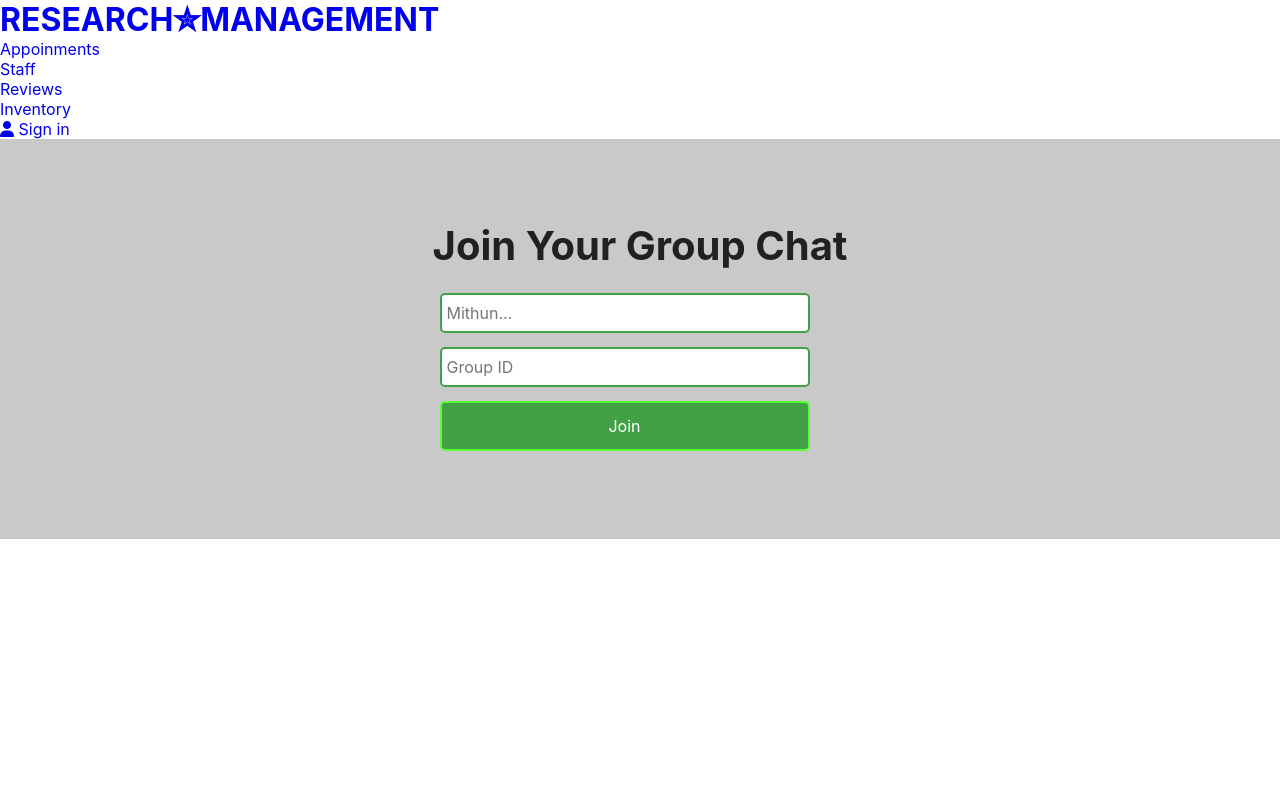
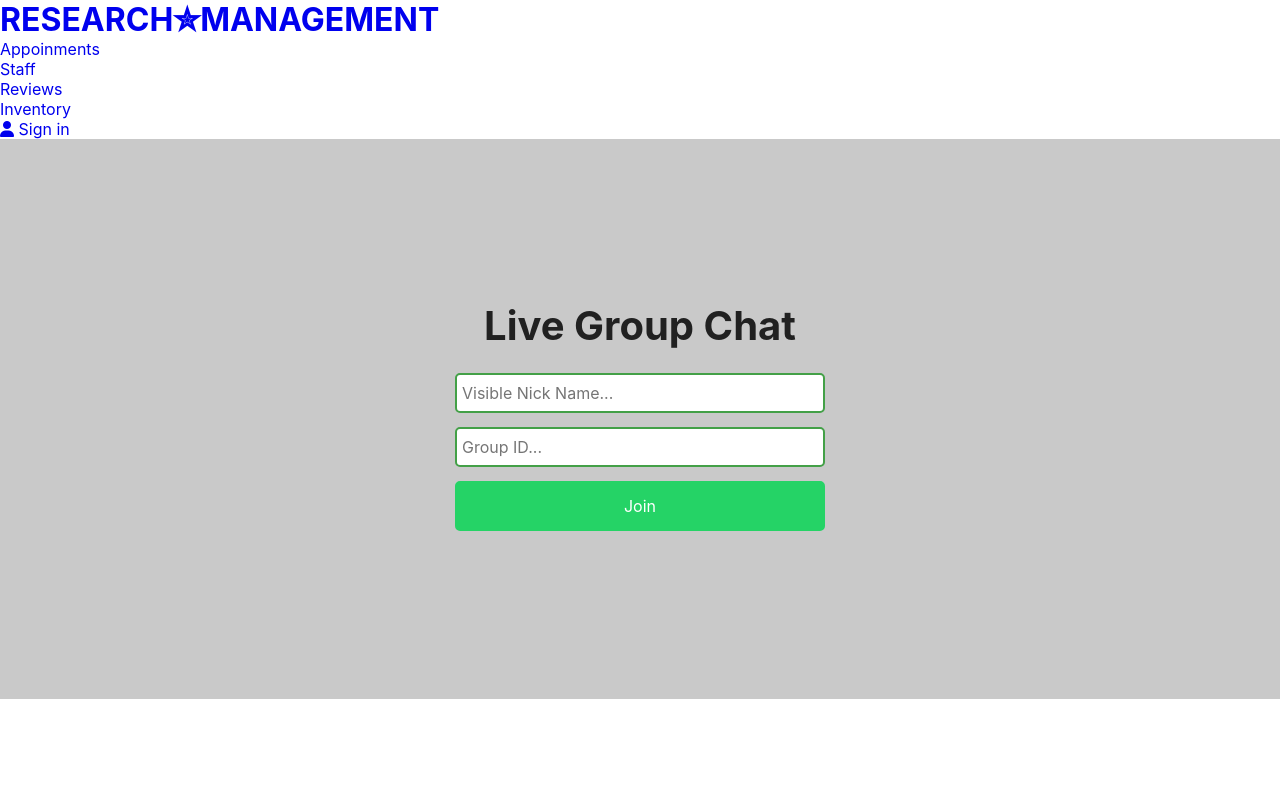
Before and after one commit to mithun0085/research-project-management-tool, a React (Create React App) app in the folder frontend/: page /chat in a window 1280 px wide. Shown: the top 800 px of the page. Built offline with nearby package versions, Linux system fonts and the light colour scheme; no server answers.

Commit message:
update chat and package.json

```diff
--- a/frontend/src/Pages/AppChat.css
+++ b/frontend/src/Pages/AppChat.css
@@ -1,6 +1,6 @@
 .AppChat {
   width: 100vw;
-  height: 50vh;
+  height: 70vh;
   background: rgb(201, 201, 201);
   color: #212121;
   font-family: "Open Sans", sans-serif;
@@ -42,10 +42,10 @@ place-items: center;
   border-radius: 5px;
   padding: 5px;
   font-size: 16px;
-  background: #43a047;
+  background: rgb(37, 211, 102);
   color: #fff;
   cursor: pointer;
-  border: 2px solid rgb(87, 255, 53);
+  border: 2px solid rgb(37, 211, 102);
 }
 
 .joinChatContainer button:hover {
@@ -62,7 +62,7 @@ place-items: center;
 }
 .chat-window .chat-header {
   height: 45px;
-  border-radius: 6px;
+  border-radius: 2px;
   background: #263238;
   position: relative;
   cursor: pointer;
@@ -179,7 +179,7 @@ place-items: center;
   cursor: pointer;
   flex: 15%;
   height: 100%;
-  background: transparent;
+  background: white;
   outline: none;
   font-size: 25px;
   color: lightgray;
--- a/frontend/src/Pages/AppChat.js
+++ b/frontend/src/Pages/AppChat.js
@@ -22,17 +22,17 @@ function AppChat() {
     <div className="AppChat">
       {!showChat ? (
         <div className="joinChatContainer">
-          <h3>Join Your Group Chat</h3>
+          <h3>Live Group Chat</h3>
           <input
             type="text"
-            placeholder="Mithun..."
+            placeholder="Visible Nick Name..."
             onChange={(event) => {
               setUsername(event.target.value);
             }}
           />
           <input
             type="text"
-            placeholder="Group ID"
+            placeholder="Group ID..."
             onChange={(event) => {
               setRoom(event.target.value);
             }}
--- a/frontend/src/Pages/Chat.js
+++ b/frontend/src/Pages/Chat.js
@@ -60,7 +60,7 @@ function Chat({ socket, username, room }) {
         <input
           type="text"
           value={currentMessage}
-          placeholder="Hey..."
+          placeholder="Hey...Ask Questions"
           onChange={(event) => {
             setCurrentMessage(event.target.value);
           }}
```
Also changed, not shown: 1 other file (tests, documents, lock files or other folders).
